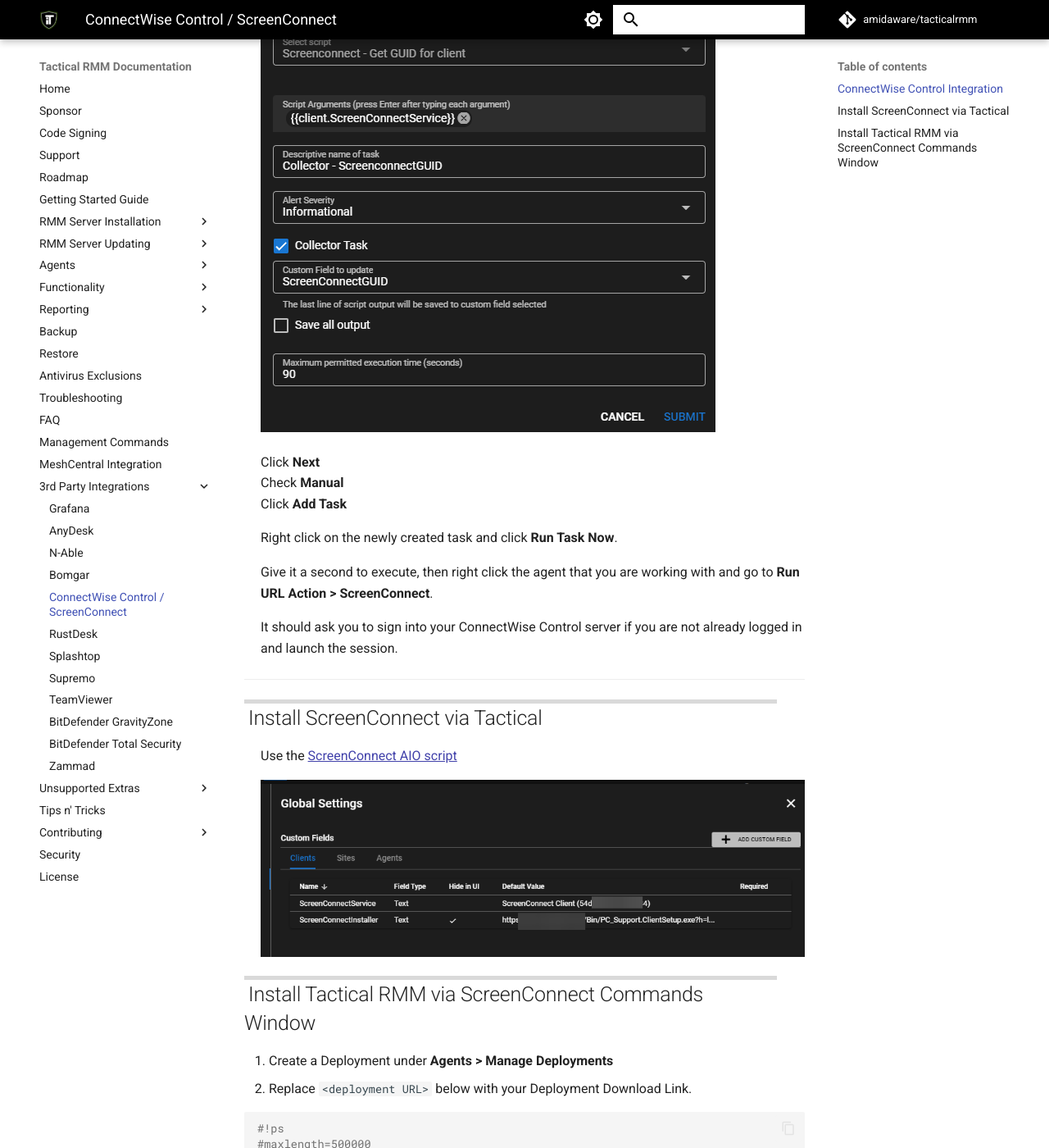
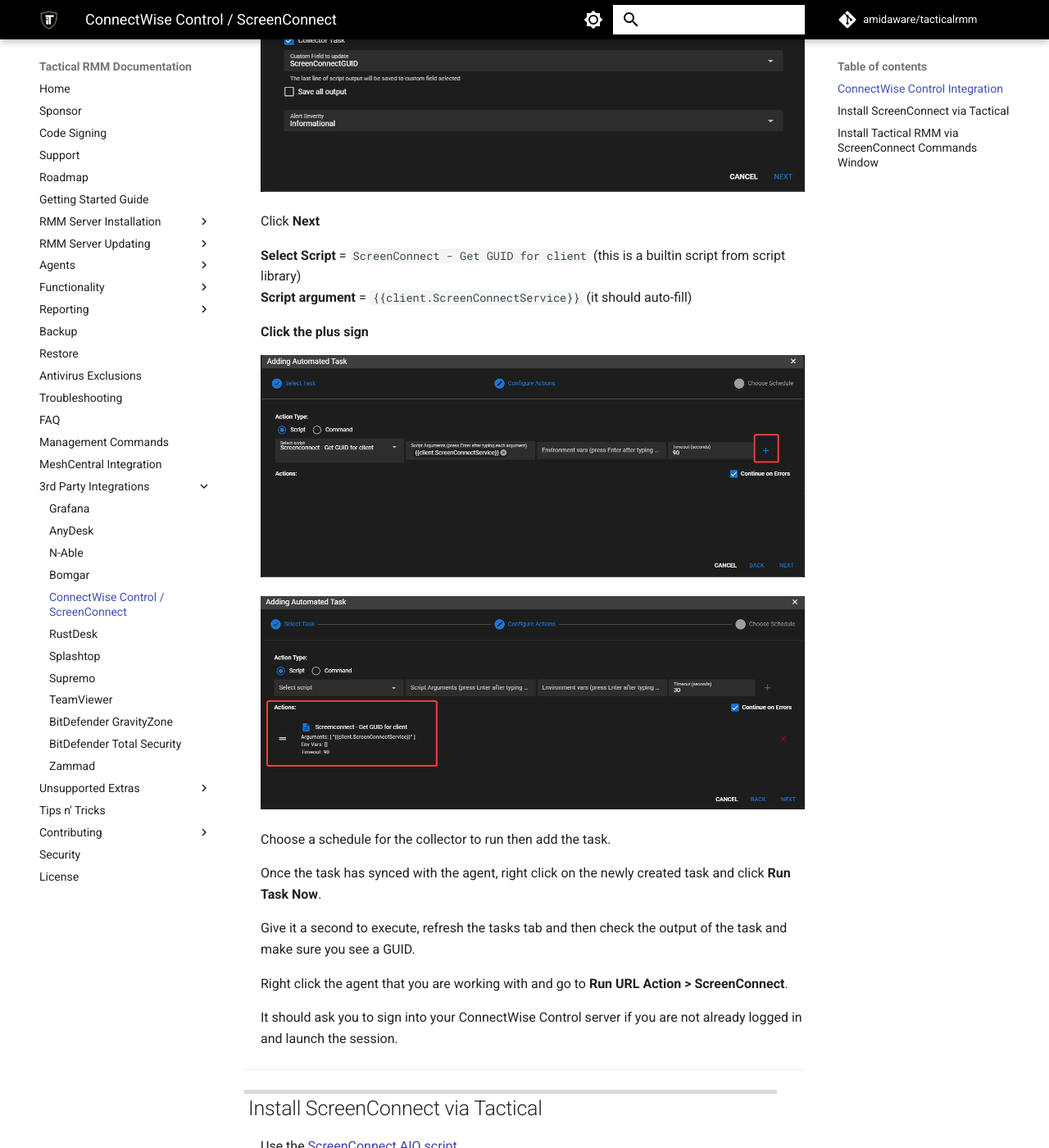
Before and after one commit to amidaware/trmm-docs, an MkDocs documentation site: the page built from docs/3rdparty_screenconnect.md, in a window 1280 px wide and 1400 px high, scrolled down 2082 px. Shown: the whole window at 82% size. Built offline with MkDocs 1.6.1 and Material for MkDocs 9.7.7, drawn with Linux system fonts in a browser that asks for light colours; comment, search, counter and statistics services are not loaded; some of the changed text lies outside the part shown.

Commit message:
update screenconnect

```diff
--- a/docs/3rdparty_screenconnect.md
+++ b/docs/3rdparty_screenconnect.md
@@ -41,21 +41,31 @@
 Navigate to an agent with ConnectWise Service running (or apply using **Settings > Automation Manager**).</br>
 Go to Tasks.</br>
 Add Task:</br>
-**Select Script** = `ScreenConnect - Get GUID for client` (this is a builtin script from script library)</br>
-**Script argument** = `-serviceName {{client.ScreenConnectService}}`</br>
-**Descriptive name of task** = `Collects the Machine GUID for ScreenConnect.`</br>
+**Descriptive name of task** = `get screen connect GUID`</br>
 **Collector Task** = `CHECKED`</br>
-**Custom Field to update** = `ScreenConnectGUID`</br>
+**Custom Field to update** = `ScreenConnectGUID` (Agent)</br>
 
 ![Service Name](images/3rdparty_screenconnect4.png)
 
 Click **Next**</br>
-Check **Manual**</br>
-Click **Add Task**
 
-Right click on the newly created task and click **Run Task Now**.
+**Select Script** = `ScreenConnect - Get GUID for client` (this is a builtin script from script library)</br>
+**Script argument** = `{{client.ScreenConnectService}}` (it should auto-fill)</br>
 
-Give it a second to execute, then right click the agent that you are working with and go to **Run URL Action > ScreenConnect**.
+**Click the plus sign**</br>
+
+![Service Name](images/screenconnect_plus_sign.png)
+
+![Service Name](images/screenconnect_script_added.png)
+
+
+Choose a schedule for the collector to run then add the task.
+
+Once the task has synced with the agent, right click on the newly created task and click **Run Task Now**.
+
+Give it a second to execute, refresh the tasks tab and then check the output of the task and make sure you see a GUID.
+
+Right click the agent that you are working with and go to **Run URL Action > ScreenConnect**.
 
 It should ask you to sign into your ConnectWise Control server if you are not already logged in and launch the session.
 
```
Also changed, not shown: docs/images/3rdparty_screenconnect4.png, docs/images/screenconnect_plus_sign.png (added), docs/images/screenconnect_script_added.png (added).
